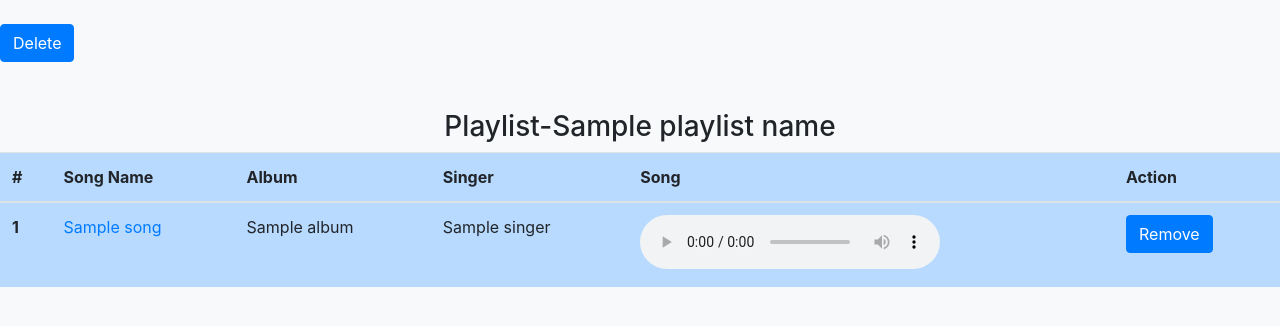
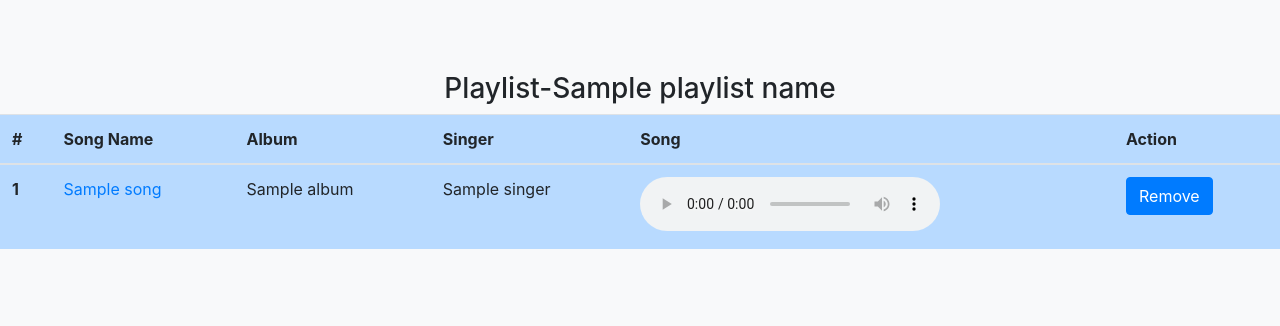
Before and after one commit to Bug-daulet/musicApp, a Django app: template musicApp/templates/musicapp/playlist_songs.html in a window 1280 px wide. Shown: the part 72-398 px from the top of the page. Run offline with Django 3.2, Linux system fonts and the light colour scheme; the template is opened without the code that fills it: most values are stand-ins (such as "Sample title", 1, 10 or a date in 2020); some libraries are stand-ins or nearby versions.

Commit message:
Update playlist_songs.html

```diff
--- a/musicApp/templates/musicapp/playlist_songs.html
+++ b/musicApp/templates/musicapp/playlist_songs.html
@@ -13,14 +13,8 @@
     </button>
   </div>
   {% endfor %}
-
 </ul>
 {% endif %}
-    <form method="post">
-          {% csrf_token %}
-          <input class="btn btn-primary" type="submit" value="Delete" name="delete"}>
-        </form>
-
 <br>
 <br>
 <center>
```
